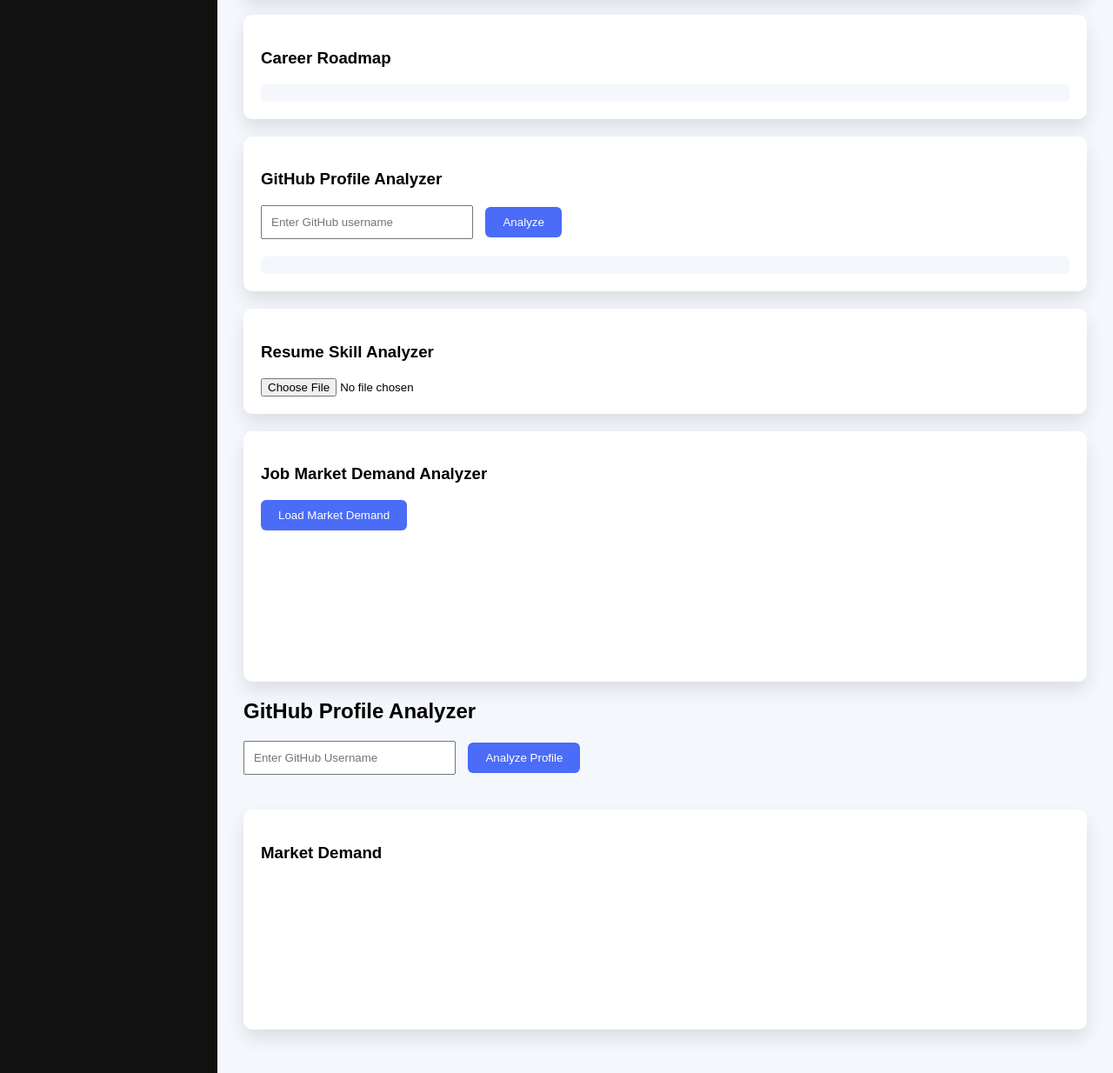
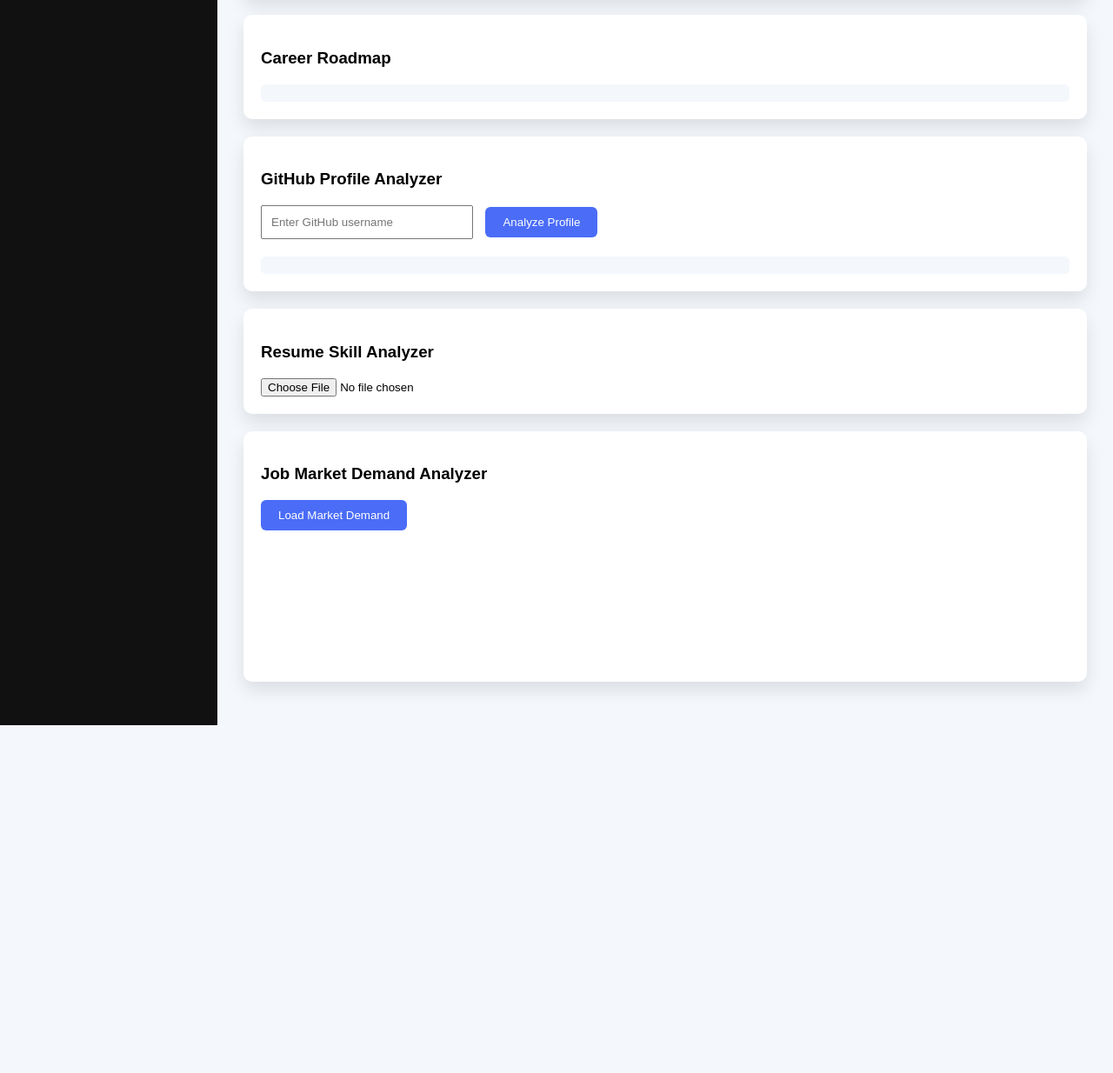
Before and after one commit to spsingh2311/skillgap-ai-v2-, a plain HTML site: page index.html in a window 1280 px wide. Shown: the part 365-1599 px from the top of the page at 87% size. After the commit the page ends 1199 px from the top, so only its background shows below. Drawn offline with nearby package versions, Linux system fonts and the light colour scheme.

Commit message:
Update index.html

```diff
--- a/index.html
+++ b/index.html
@@ -2,8 +2,10 @@
 <html lang="en">
 
 <head>
+
 <meta charset="UTF-8">
 <meta name="viewport" content="width=device-width, initial-scale=1.0">
+
 <title>SkillGap AI Dashboard</title>
 
 <link rel="stylesheet" href="style.css">
@@ -23,21 +25,21 @@
 <h2>SkillGap AI</h2>
 
 <ul>
-
 <li>Dashboard</li>
 <li>Skills</li>
 <li>Roadmap</li>
 <li>GitHub Analyzer</li>
-
 </ul>
 
 </div>
 
-<!-- MAIN AREA -->
+<!-- MAIN CONTENT -->
 
 <div class="main">
 
 <h1>Developer Skill Dashboard</h1>
+
+<!-- SKILL ANALYZER -->
 
 <section class="card">
 
@@ -45,21 +47,24 @@
 
 <div class="skills">
 
-<label><input type="checkbox" value="HTML">HTML</label>
-<label><input type="checkbox" value="CSS">CSS</label>
-<label><input type="checkbox" value="JavaScript">JavaScript</label>
-<label><input type="checkbox" value="React">React</label>
-<label><input type="checkbox" value="NodeJS">NodeJS</label>
-<label><input type="checkbox" value="Python">Python</label>
-<label><input type="checkbox" value="MachineLearning">Machine Learning</label>
+<label><input type="checkbox" value="HTML"> HTML</label>
+<label><input type="checkbox" value="CSS"> CSS</label>
+<label><input type="checkbox" value="JavaScript"> JavaScript</label>
+<label><input type="checkbox" value="React"> React</label>
+<label><input type="checkbox" value="NodeJS"> NodeJS</label>
+<label><input type="checkbox" value="Python"> Python</label>
+<label><input type="checkbox" value="MachineLearning"> Machine Learning</label>
 
 </div>
 
-<button id="analyzeBtn">Analyze Skills</button>
+<button id="analyzeSkills">Analyze Skills</button>
 
 <div id="result"></div>
 
 </section>
+
+
+<!-- CAREER ROADMAP -->
 
 <section class="card">
 
@@ -69,27 +74,36 @@
 
 </section>
 
+
+<!-- GITHUB ANALYZER -->
+
 <section class="card">
 
 <h3>GitHub Profile Analyzer</h3>
 
 <input id="githubUser" placeholder="Enter GitHub username">
 
-<button id="analyzeGithub">Analyze</button>
+<button id="analyzeGithub">Analyze Profile</button>
 
 <div id="githubResult"></div>
 
 </section>
 
+
+<!-- RESUME ANALYZER -->
+
 <section class="card">
 
 <h3>Resume Skill Analyzer</h3>
 
-<input type="file" id="resumeUpload" accept=".txt">
+<input type="file" id="resumeUpload" accept=".txt,.pdf,.docx">
 
 <div id="resumeResult"></div>
 
 </section>
+
+
+<!-- MARKET DEMAND -->
 
 <section class="card">
 
@@ -103,26 +117,6 @@
 
 </section>
 
-<section class="github-section">
-
-<h2>GitHub Profile Analyzer</h2>
-
-<input type="text" id="githubUser" placeholder="Enter GitHub Username">
-
-<button id="analyzeBtn">Analyze Profile</button>
-
-<div id="githubResult"></div>
-
-</section>
-
-<section class="card">
-
-<h3>Market Demand</h3>
-
-<canvas id="demandChart"></canvas>
-
-</section>
-
 </div>
 
 </div>
```
